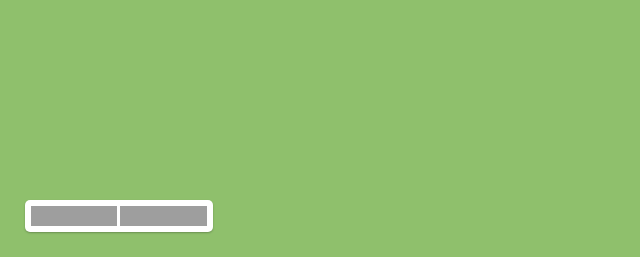
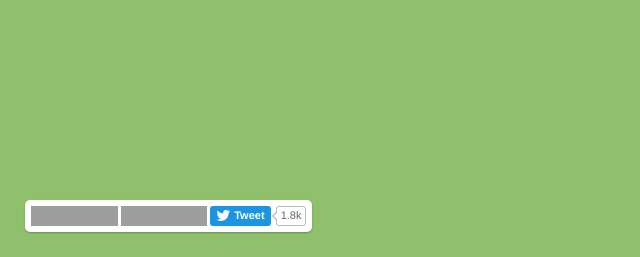
Before and after one commit to thm/uinames, a PHP site: page / in a window 1280 px wide. Shown: the part 543-800 px from the top of the page, without its empty margins (0-640 px from the left). Run offline with PHP 8.4, Linux system fonts and the light colour scheme; some libraries are stand-ins or nearby versions; some web fonts are replaced; grey boxes are pictures that could not be loaded.

Commit message:
Custom Twitter share button

```diff
--- a/uinames.com/assets/css/styles.css
+++ b/uinames.com/assets/css/styles.css
@@ -502,6 +502,95 @@ body.touch-device #shortcuts-tab {display: none}
 	display: inline-block;
 }
 
+.share-button, .share-count {
+	height: 20px;
+	padding: 3px 6px;
+	font: 600 11px/120% "Helvetica Neue", Helvetica, Arial, sans-serif;
+	color: #fff;
+	background: #333;
+	position: relative;
+	display: inline-block;
+	vertical-align: top;
+
+	border-radius: 3px;
+}
+
+.facebook-button .share-button {
+	padding: 3px 6px 3px 4px;
+	text-shadow: 0 -1px 0 #354c8c;
+	background: #4c69ba;
+
+	background: -webkit-linear-gradient(#4c69ba, #3b55a0);
+	   background: -moz-linear-gradient(#4c69ba, #3b55a0);
+	        background: linear-gradient(#4c69ba, #3b55a0);
+
+	border-radius: 2px;
+}
+
+.twitter-button .share-button {
+	background: #1b95e0;
+}
+
+#share-box .share-button:hover {
+	background: #0c7abf;
+}
+
+#share-box .share-icon {
+	height: 14px;
+	width: 14px;
+	margin-right: 4px;
+	display: inline-block;
+	float: left;
+	position: relative;
+}
+
+#share-box .share-icon svg {
+	bottom: 0;
+	left: 0;
+	position: absolute;
+}
+
+.share-count {
+	margin: 0 0 0 2px;
+	padding: 2px 4px;
+	font-weight: 500;
+	color: #666;
+	border: 1px solid #bbb;
+	background: none;
+}
+
+.facebook-button .share-count {
+	border-radius: 2px;
+}
+
+.share-count:hover {
+	color: #333;
+}
+
+.share-count:before,
+.share-count:after {
+	content: '';
+	height: 6px;
+	width: 6px;
+	top: 50%;
+	left: -3.75px;
+	margin-top: -3px;
+	background: #bbb;
+	position: absolute;
+
+	border-radius: 1px;
+
+	-webkit-transform: rotate(45deg);
+	   -moz-transform: rotate(45deg);
+	    -ms-transform: rotate(45deg);
+	        transform: rotate(45deg);
+}
+
+.share-count:after {
+	left: -2px;
+	background: #fff;
+}
+
 /*--DETAILS--*/
 
 #options, #details {
--- a/uinames.com/index.php
+++ b/uinames.com/index.php
@@ -207,12 +207,14 @@
 	</div>
 
 	<div id="share-box">
-		<iframe src="//www.facebook.com/plugins/like.php?href=http%3A%2F%2Fuinames.com&amp;width=100px&amp;layout=button_count&amp;action=like&amp;show_faces=false&amp;share=false&amp;height=65" scrolling="no" frameborder="0" style="border:none; overflow: hidden; width: 86px; height: 20px;" allowTransparency="true"></iframe>
+		<iframe src="//www.facebook.com/plugins/like.php?href=http%3A%2F%2Fuinames.com&amp;width=100px&amp;layout=button_count&amp;action=like&amp;show_faces=false&amp;share=false&amp;height=65" scrolling="no" frameborder="0" style="border:none; overflow: hidden; width: 87px; height: 20px;" allowTransparency="true"></iframe>
 
-		<iframe src="http://ghbtns.com/github-btn.html?user=thm&repo=uinames&type=watch&count=true" allowtransparency="true" frameborder="0" scrolling="0" width="87" height="20"></iframe>
+		<iframe src="http://ghbtns.com/github-btn.html?user=thm&repo=uinames&type=watch&count=true" allowtransparency="true" frameborder="0" scrolling="0" width="86" height="20"></iframe>
 
-		<a href="https://twitter.com/share" class="twitter-share-button" data-url="http://uinames.com" data-text="Generate random names for use in designs and mockups on" data-via="thomweerd" data-size="small" data-related="thomweerd" data-dnt="true" data-lang="en"></a>
-		<script>!function(d,s,id){var js,fjs=d.getElementsByTagName(s)[0],p=/^http:/.test(d.location)?'http':'https';if(!d.getElementById(id)){js=d.createElement(s);js.id=id;js.src=p+'://platform.twitter.com/widgets.js';fjs.parentNode.insertBefore(js,fjs);}}(document, 'script', 'twitter-wjs');</script>
+		<a href="https://twitter.com/intent/tweet?original_referer=http%3A%2F%2Fuinames.com%2F&ref_src=twsrc%5Etfw&related=thomweerd&text=Generate%20random%20names%20for%20use%20in%20designs%20and%20mockups%20on&tw_p=tweetbutton&url=http%3A%2F%2Fuinames.com&via=thomweerd" class="twitter-button" onclick="window.open(this.href, 'Tweet', 'scrollbars=no,width=500,height=280'); return false;">
+			<span class="share-button"><span class="share-icon"><?php echo file_get_contents('assets/img/share-icon-twitter.svg'); ?></span>Tweet</span>
+			<span class="share-count">1.8k</span>
+		</a>
 	</div>
 
 	<script src="assets/js/site.js"></script>
```
Also changed, not shown: uinames.com/assets/img/share-icon-facebook.svg (added), uinames.com/assets/img/share-icon-twitter.svg (added).
